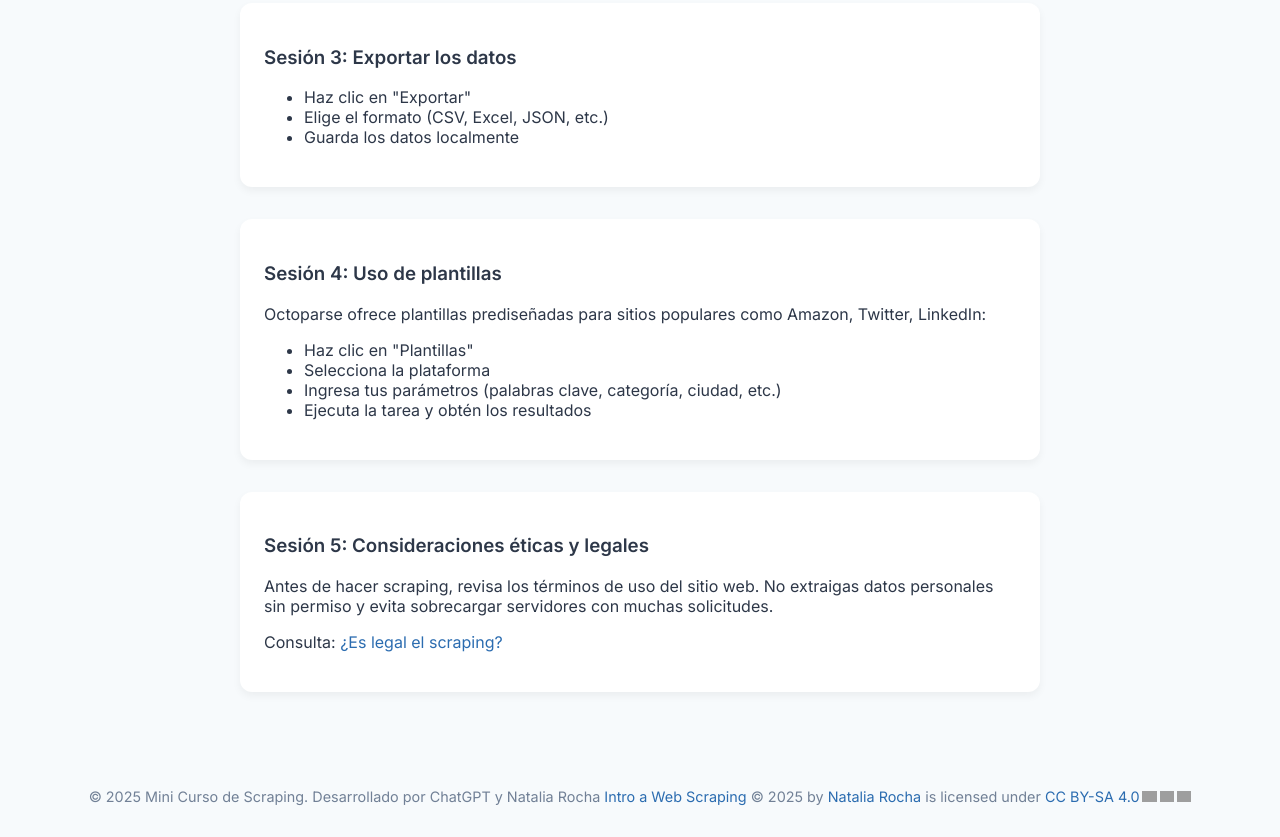
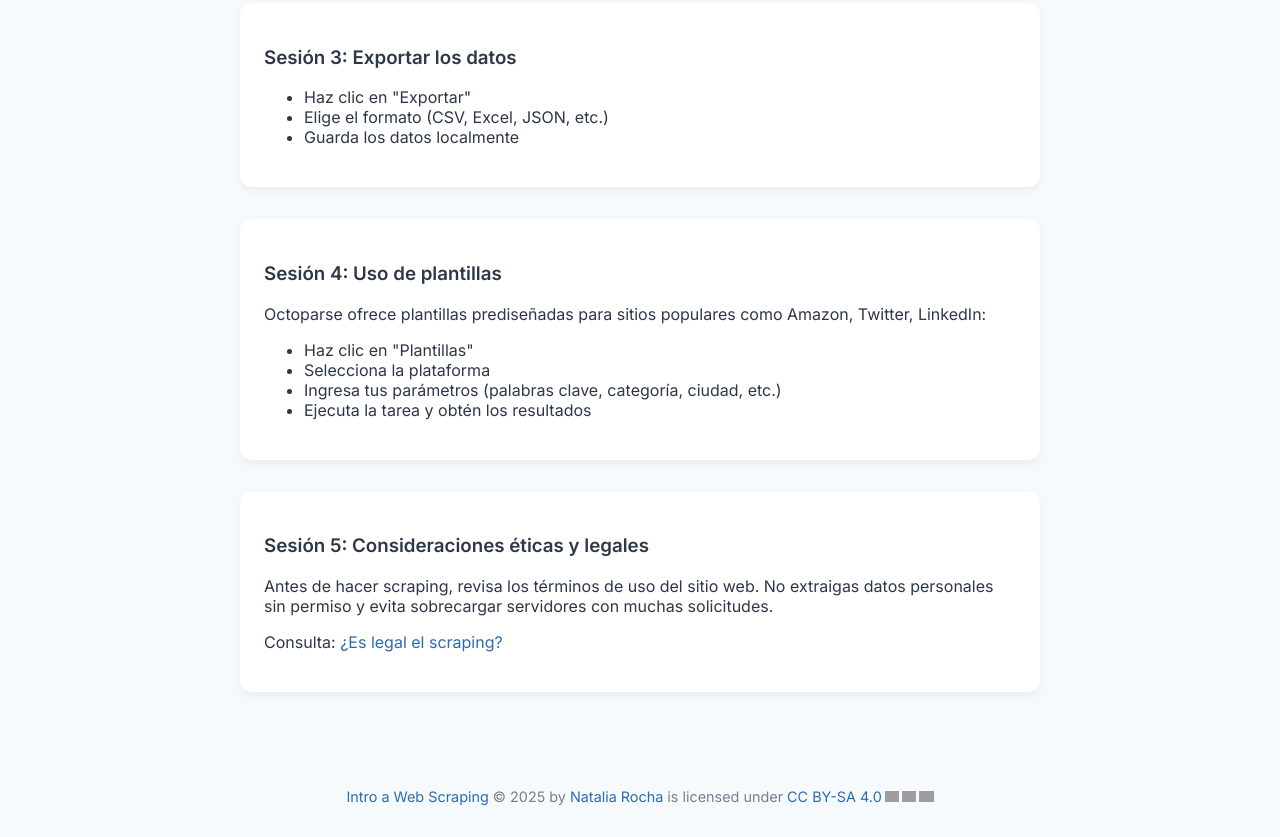
Before and after one commit to nar453/mini-curso-scraping, a plain HTML site: page index.html in a window 1280 px wide. Shown: the part 2576-3413 px from the top of the page. Drawn offline with Linux system fonts and the light colour scheme; grey boxes are pictures that could not be loaded.

Commit message:
Update index.html
CC License

```diff
--- a/index.html
+++ b/index.html
@@ -202,7 +202,7 @@ while True:
     </section>
   </main>
   <footer>
-    &copy; 2025 Mini Curso de Scraping. Desarrollado por ChatGPT y Natalia Rocha
+
     <a href="https://nar453.github.io/intro-scraping-hd/">Intro a Web Scraping</a> © 2025 by <a href="https://github.com/nar453">Natalia Rocha</a> is licensed under <a href="https://creativecommons.org/licenses/by-sa/4.0/">CC BY-SA 4.0</a><img src="https://mirrors.creativecommons.org/presskit/icons/cc.svg" style="max-width: 1em;max-height:1em;margin-left: .2em;"><img src="https://mirrors.creativecommons.org/presskit/icons/by.svg" style="max-width: 1em;max-height:1em;margin-left: .2em;"><img src="https://mirrors.creativecommons.org/presskit/icons/sa.svg" style="max-width: 1em;max-height:1em;margin-left: .2em;">
   </footer>
 </body>
```
